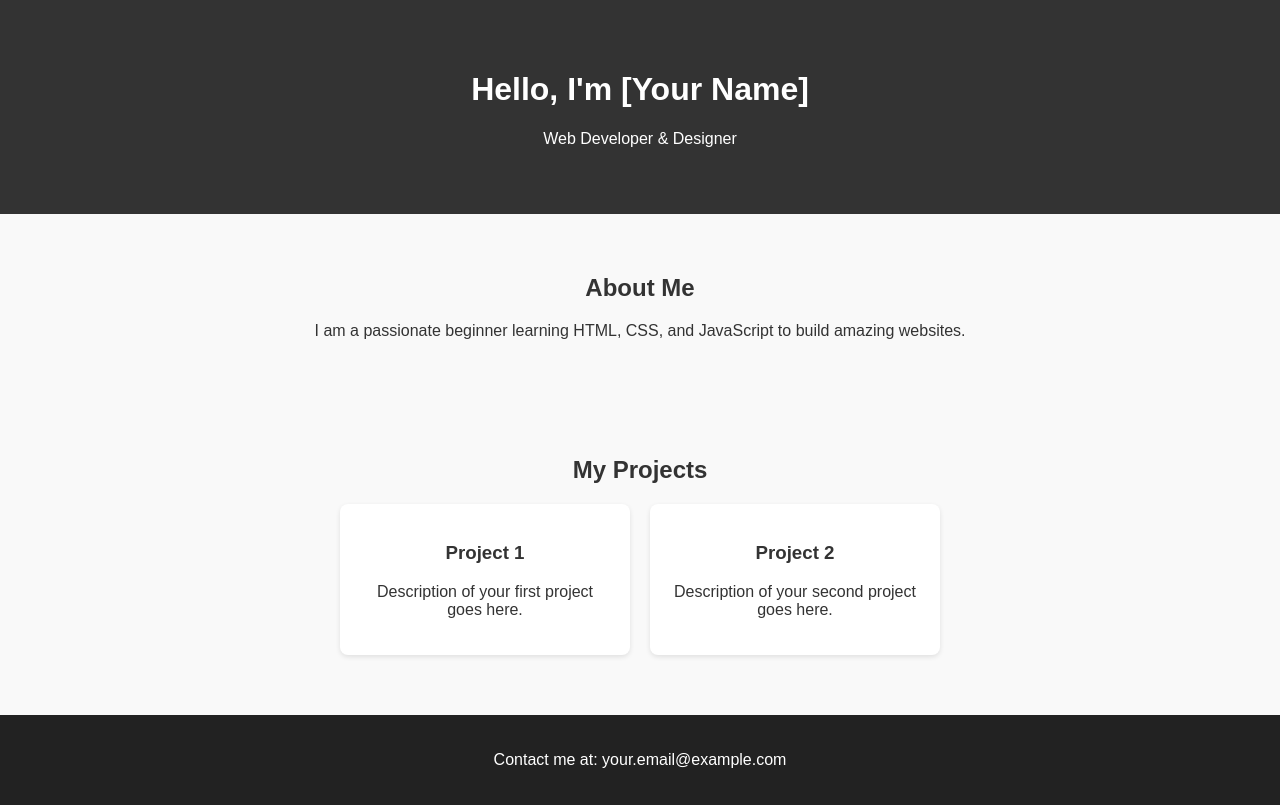
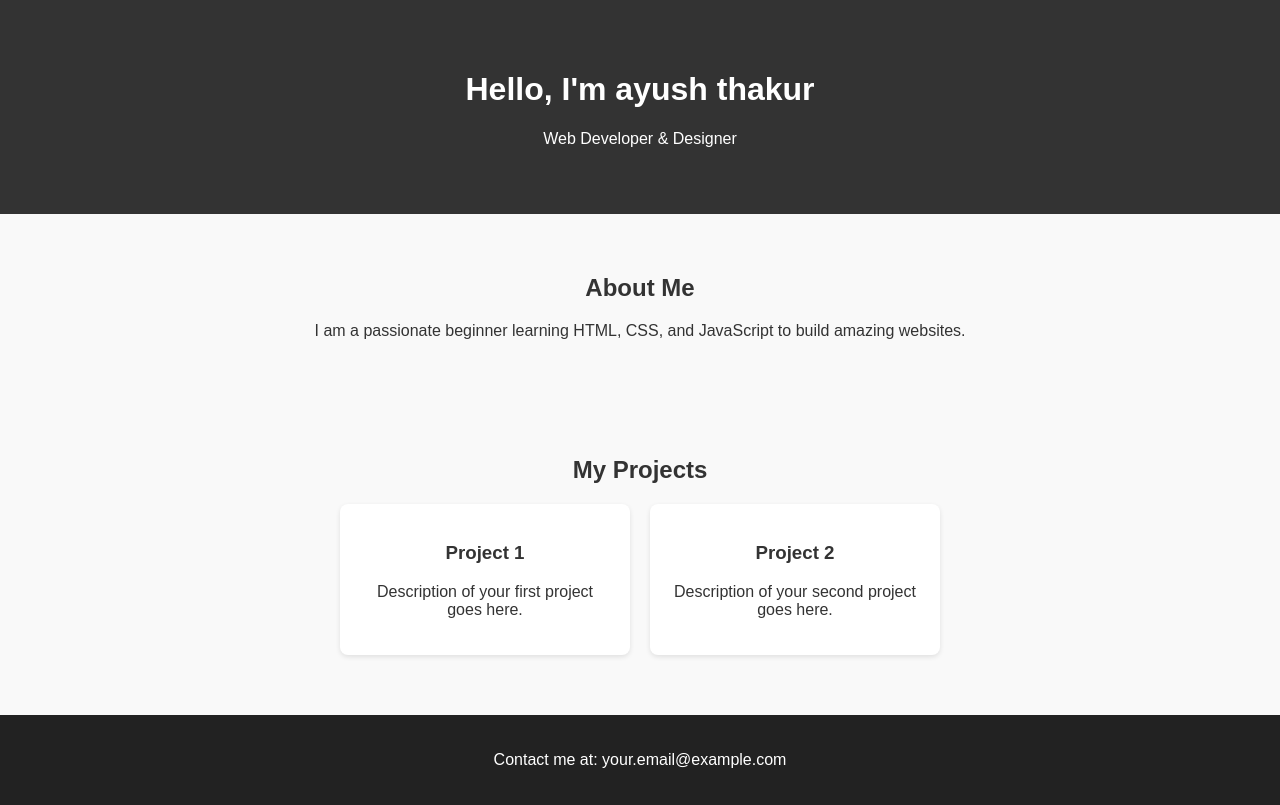
Before and after one commit to thakurkings/portfolio, a plain HTML site: page index.html in a window 1280 px wide. Drawn offline with Linux system fonts and the light colour scheme.

Commit message:
Update portfolio with name and formatting fixes

```diff
--- a/index.html
+++ b/index.html
@@ -16,7 +16,7 @@
 <body>
 
     <header>
-        <h1>Hello, I'm [Your Name]</h1>
+        <h1>Hello, I'm ayush thakur</h1>
         <p>Web Developer & Designer</p>
     </header>
 
```
